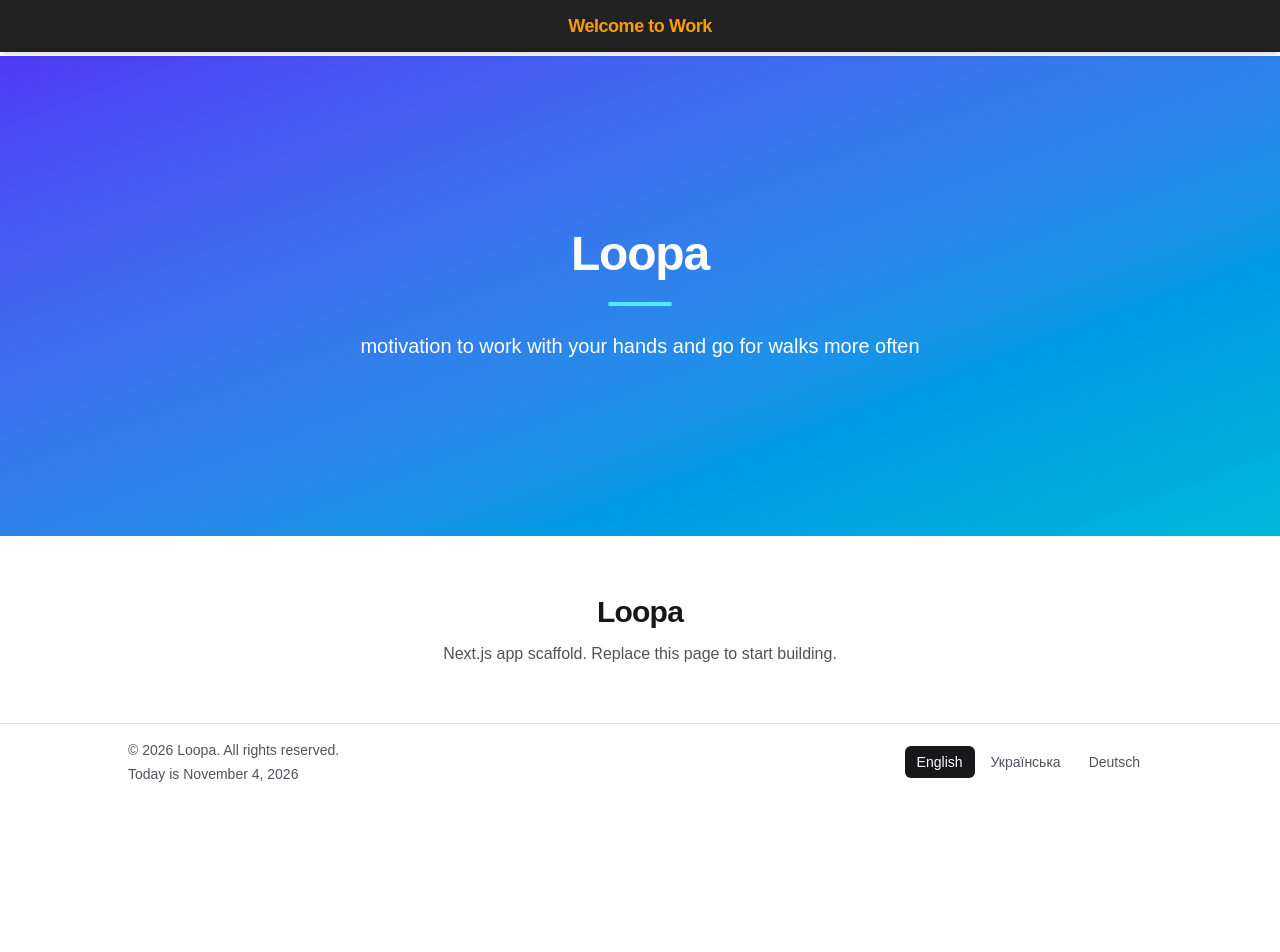
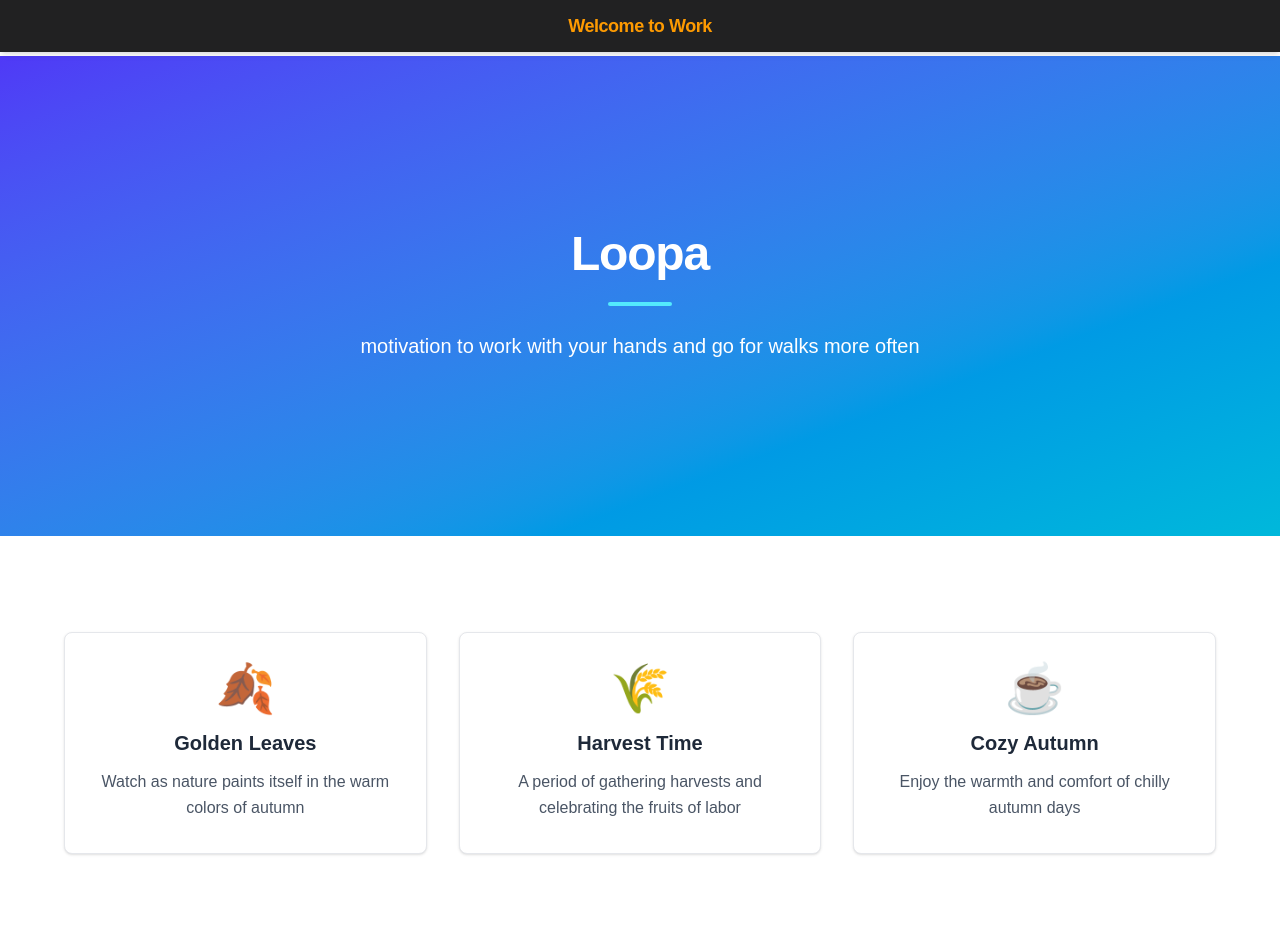
Before and after one commit to kolaedr/loopa-test, a Next.js app: page / in a window 1280 px wide. Shown: the top 952 px of the page. Before the commit the page ends 800 px from the top, so only its background shows below. Built offline with nearby package versions, Linux system fonts and the light colour scheme.

Commit message:
loopa: implement task 239

```diff
--- a/app/page.tsx
+++ b/app/page.tsx
@@ -1,12 +1,14 @@
 import { WelcomeBanner } from "./components/welcome-banner";
 import { HomeIntro } from "./components/home-intro";
 import { HeroSection } from "@/src/components/HeroSection";
+import { AutumnCards } from "@/src/components/AutumnCards";
 
 export default function Home() {
   return (
     <>
       <WelcomeBanner />
       <HeroSection />
+      <AutumnCards />
       <HomeIntro />
     </>
   );
--- /dev/null
+++ b/src/components/AutumnCards.jsx
@@ -0,0 +1,64 @@
+"use client";
+
+import { useContext } from "react";
+import { LanguageContext } from "../../app/context/LanguageContext";
+import uk from "../locales/uk.json";
+
+export const AUTUMN_CARDS_DEFAULTS = uk.autumnCards;
+
+export function AutumnCards() {
+  const context = useContext(LanguageContext);
+  const cards = context?.dictionary.autumnCards ?? AUTUMN_CARDS_DEFAULTS;
+
+  const cardData = [
+    {
+      title: cards.card1Title,
+      description: cards.card1Description,
+      icon: "🍂",
+    },
+    {
+      title: cards.card2Title,
+      description: cards.card2Description,
+      icon: "🌾",
+    },
+    {
+      title: cards.card3Title,
+      description: cards.card3Description,
+      icon: "☕",
+    },
+  ];
+
+  return (
+    <section
+      className="w-full bg-white px-6 py-16 sm:py-24"
+      data-testid="autumn-cards-section"
+    >
+      <div className="mx-auto max-w-6xl">
+        <div className="grid gap-8 md:grid-cols-3">
+          {cardData.map((card, index) => (
+            <div
+              key={index}
+              className="flex flex-col items-center rounded-lg border border-gray-200 bg-white p-8 shadow-sm transition-shadow hover:shadow-md"
+              data-testid={`autumn-card-${index + 1}`}
+            >
+              <div
+                className="mb-4 text-5xl"
+                aria-hidden="true"
+              >
+                {card.icon}
+              </div>
+              <h3 className="mb-3 text-center text-xl font-semibold text-gray-800">
+                {card.title}
+              </h3>
+              <p className="text-center text-gray-600 leading-relaxed">
+                {card.description}
+              </p>
+            </div>
+          ))}
+        </div>
+      </div>
+    </section>
+  );
+}
+
+export default AutumnCards;
--- a/src/locales/de.json
+++ b/src/locales/de.json
@@ -10,6 +10,14 @@
     "title": "Loopa",
     "description": "Next.js-App-Grundgerüst. Ersetze diese Seite, um mit der Entwicklung zu beginnen."
   },
+  "autumnCards": {
+    "card1Title": "Goldene Blätter",
+    "card1Description": "Beobachte, wie die Natur sich in den warmen Farben des Herbstes färbt",
+    "card2Title": "Erntezeit",
+    "card2Description": "Eine Zeit der Ernte und des Feierns der Früchte der Arbeit",
+    "card3Title": "Gemütlicher Herbst",
+    "card3Description": "Genießen Sie die Wärme und den Komfort kalter Herbsttage"
+  },
   "footer": {
     "copyright": "© {year} Loopa. Alle Rechte vorbehalten.",
     "currentDate": "Heute ist {date}",
--- a/src/locales/en.json
+++ b/src/locales/en.json
@@ -10,6 +10,14 @@
     "title": "Loopa",
     "description": "Next.js app scaffold. Replace this page to start building."
   },
+  "autumnCards": {
+    "card1Title": "Golden Leaves",
+    "card1Description": "Watch as nature paints itself in the warm colors of autumn",
+    "card2Title": "Harvest Time",
+    "card2Description": "A period of gathering harvests and celebrating the fruits of labor",
+    "card3Title": "Cozy Autumn",
+    "card3Description": "Enjoy the warmth and comfort of chilly autumn days"
+  },
   "footer": {
     "copyright": "© {year} Loopa. All rights reserved.",
     "currentDate": "Today is {date}",
--- a/src/locales/uk.json
+++ b/src/locales/uk.json
@@ -10,6 +10,14 @@
     "title": "Loopa",
     "description": "Каркас застосунку на Next.js. Замініть цю сторінку, щоб почати розробку."
   },
+  "autumnCards": {
+    "card1Title": "Золоті листя",
+    "card1Description": "Спостерігайте як природа розфарбовується в теплі кольори осені",
+    "card2Title": "Час врожаю",
+    "card2Description": "Це період збирання урожаю та святкування плодів праці",
+    "card3Title": "Уютна осінь",
+    "card3Description": "Насолоджуйтесь теплом та затишком холодних осінніх днів"
+  },
   "footer": {
     "copyright": "© {year} Loopa. Усі права захищено.",
     "currentDate": "Сьогодні {date}",
```
Also changed, not shown: 1 other file (tests, documents, lock files or other folders).
